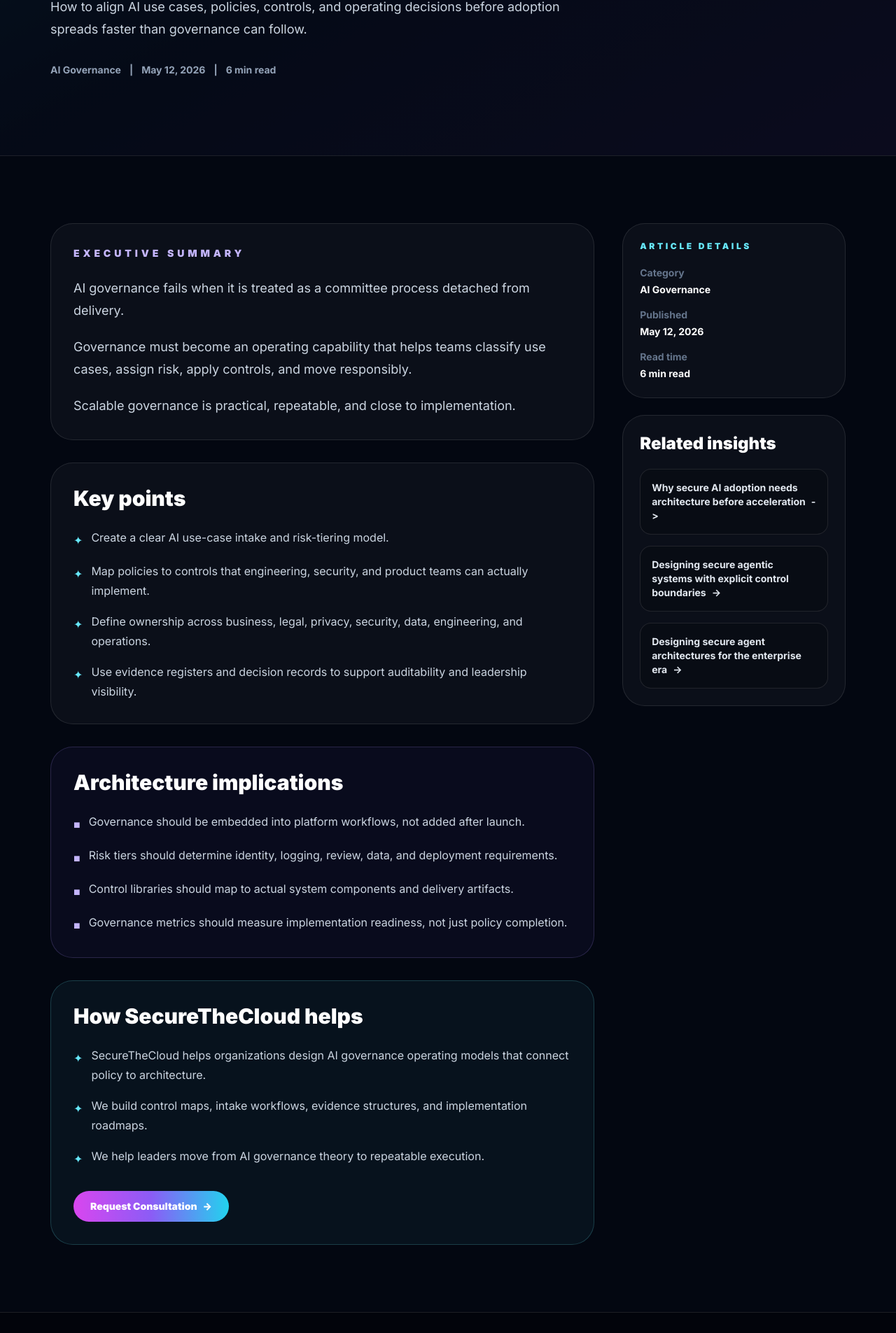
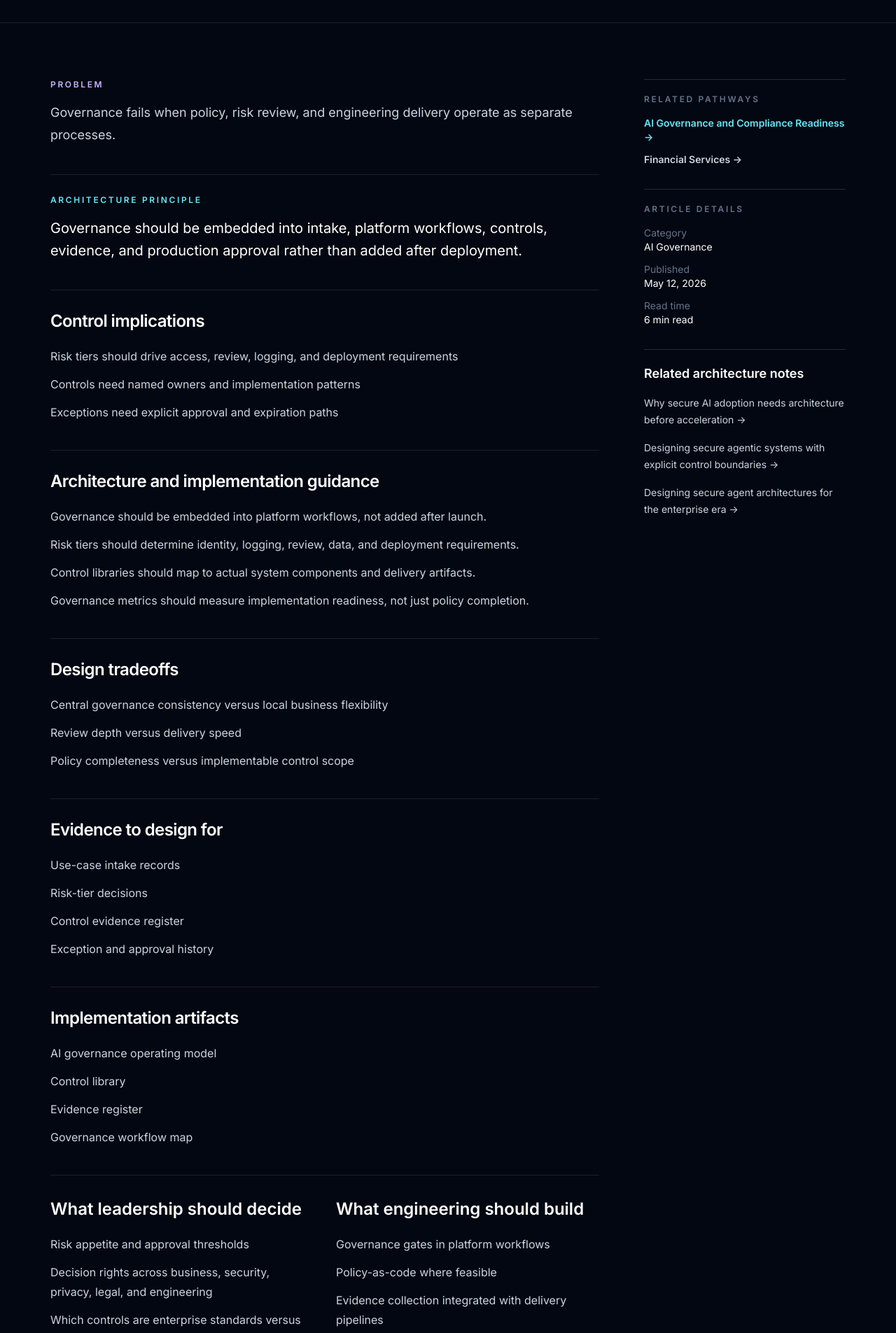
Before and after one commit to S3curethecloud/stc-marketing-site, a Next.js app: page /insights/building-ai-governance-that-scales-with-enterprise-ambition in a window 1280 px wide. Shown: the part 555-2460 px from the top of the page at 70% size. Built offline with nearby package versions, Linux system fonts and the light colour scheme.

Commit message:
Structure insight articles as architecture decision notes

```diff
--- a/app/insights/[slug]/page.tsx
+++ b/app/insights/[slug]/page.tsx
@@ -2,6 +2,7 @@ import Link from "next/link";
 import { notFound } from "next/navigation";
 import Container from "@/components/layout/Container";
 import { getInsightArticle, insightArticles } from "@/content/insights";
+import { getInsightAuthority } from "@/content/insight-authority";
 import { buildPageMetadata } from "@/lib/metadata";
 
 type InsightArticlePageProps = {
@@ -11,9 +12,7 @@ type InsightArticlePageProps = {
 };
 
 export function generateStaticParams() {
-  return insightArticles.map((article) => ({
-    slug: article.slug,
-  }));
+  return insightArticles.map((article) => ({ slug: article.slug }));
 }
 
 export async function generateMetadata({ params }: InsightArticlePageProps) {
@@ -23,7 +22,7 @@ export async function generateMetadata({ params }: InsightArticlePageProps) {
   if (!article) {
     return buildPageMetadata({
       title: "Insight",
-      description: "SecureTheCloud insight.",
+      description: "SecureTheCloud architecture insight.",
       path: "/insights",
     });
   }
@@ -35,158 +34,144 @@ export async function generateMetadata({ params }: InsightArticlePageProps) {
   });
 }
 
-export default async function InsightArticlePage({
-  params,
-}: InsightArticlePageProps) {
+function ListSection({ title, items }: { title: string; items: readonly string[] }) {
+  return (
+    <section className="border-t border-white/10 pt-7">
+      <h2 className="text-2xl font-semibold tracking-tight text-white">{title}</h2>
+      <ul className="mt-5 space-y-3 text-base leading-7 text-slate-300">
+        {items.map((item) => (
+          <li key={item}>{item}</li>
+        ))}
+      </ul>
+    </section>
+  );
+}
+
+export default async function InsightArticlePage({ params }: InsightArticlePageProps) {
   const { slug } = await params;
   const article = getInsightArticle(slug);
 
-  if (!article) {
-    notFound();
-  }
+  if (!article) notFound();
 
-  const relatedArticles = insightArticles
-    .filter((item) => item.slug !== article.slug)
-    .slice(0, 3);
+  const authority = getInsightAuthority(article.slug);
+  const relatedArticles = insightArticles.filter((item) => item.slug !== article.slug).slice(0, 3);
 
   return (
     <>
-      <section className="relative overflow-hidden border-b border-white/10 bg-[#030711]">
-        <div className={`absolute inset-0 bg-gradient-to-br ${article.gradient}`} />
-        <div className="absolute inset-0 bg-[#030711]/70" />
-
-        <Container className="relative py-20 md:py-28">
-          <Link
-            href="/insights"
-            className="inline-flex text-sm font-black text-cyan-300 hover:text-cyan-200"
-          >
-            &lt;- Back to insights
+      <section className="border-b border-white/10 bg-[#030711]">
+        <Container className="py-14 sm:py-16 lg:py-20">
+          <Link href="/insights" className="text-sm font-semibold text-cyan-300 hover:text-cyan-200">
+            &lt;- Technical authority
           </Link>
-
-          <p className="mt-10 text-sm font-black uppercase tracking-[0.45em] text-cyan-300">
-            {article.eyebrow}
+          <p className="mt-8 text-xs font-semibold uppercase tracking-[0.28em] text-cyan-300">
+            {authority?.taxonomy ?? article.eyebrow}
           </p>
-
-          <h1 className="mt-6 max-w-5xl text-5xl font-black tracking-tight text-white md:text-7xl">
+          <h1 className="mt-4 max-w-5xl text-4xl font-semibold tracking-tight text-white sm:text-5xl lg:text-[3.5rem] lg:leading-[1.05]">
             {article.title}
           </h1>
-
-          <p className="mt-6 max-w-3xl text-lg leading-8 text-slate-300">
+          <p className="mt-6 max-w-3xl text-base leading-7 text-slate-300 sm:text-lg sm:leading-8">
             {article.description}
           </p>
-
-          <div className="mt-8 flex flex-wrap gap-3 text-sm font-bold text-slate-400">
+          <div className="mt-6 flex flex-wrap gap-x-4 gap-y-2 text-sm text-slate-500">
             <span>{article.category}</span>
-            <span>|</span>
             <span>{article.date}</span>
-            <span>|</span>
             <span>{article.readTime}</span>
           </div>
         </Container>
       </section>
 
-      <section className="bg-[#030711] py-16 md:py-24">
-        <Container>
-          <div className="grid gap-10 lg:grid-cols-[0.78fr_0.32fr]">
-            <main className="grid gap-8">
-              <article className="rounded-[2rem] border border-white/10 bg-white/[0.035] p-6 md:p-8">
-                <p className="text-sm font-black uppercase tracking-[0.35em] text-violet-300">
-                  Executive summary
-                </p>
-                <div className="mt-6 grid gap-5 text-lg leading-8 text-slate-300">
-                  {article.summary.map((paragraph) => (
-                    <p key={paragraph}>{paragraph}</p>
-                  ))}
+      <section className="bg-[#030711]">
+        <Container className="grid gap-12 py-14 sm:py-16 lg:grid-cols-[minmax(0,1fr)_18rem] lg:gap-16 lg:py-20">
+          <main className="space-y-10">
+            <section>
+              <p className="text-xs font-semibold uppercase tracking-[0.22em] text-violet-300">Problem</p>
+              <div className="mt-4 space-y-4 text-lg leading-8 text-slate-300">
+                {authority ? <p>{authority.problem}</p> : article.summary.map((paragraph) => <p key={paragraph}>{paragraph}</p>)}
               </div>
-              </article>
+            </section>
 
-              <article className="rounded-[2rem] border border-white/10 bg-white/[0.035] p-6 md:p-8">
-                <h2 className="text-3xl font-black text-white">Key points</h2>
-                <ul className="mt-6 grid gap-4">
-                  {article.keyPoints.map((item) => (
-                    <li key={item} className="flex gap-3 text-base leading-7 text-slate-300">
-                      <span className="mt-1 text-cyan-300">✦</span>
-                      <span>{item}</span>
-                    </li>
-                  ))}
+            {authority ? (
+              <section className="border-t border-white/10 pt-7">
+                <p className="text-xs font-semibold uppercase tracking-[0.22em] text-cyan-300">Architecture principle</p>
+                <p className="mt-4 text-xl leading-8 text-white">{authority.architecturePrinciple}</p>
+              </section>
+            ) : null}
+
+            <ListSection title="Control implications" items={authority?.controlImplications ?? article.keyPoints} />
+            <ListSection title="Architecture and implementation guidance" items={article.architectureImplications} />
+
+            {authority ? (
+              <>
+                <ListSection title="Design tradeoffs" items={authority.tradeoffs} />
+                <ListSection title="Evidence to design for" items={authority.evidence} />
+                <ListSection title="Implementation artifacts" items={authority.implementationArtifacts} />
+
+                <section className="grid gap-8 border-t border-white/10 pt-8 md:grid-cols-2">
+                  <div>
+                    <h2 className="text-2xl font-semibold text-white">What leadership should decide</h2>
+                    <ul className="mt-5 space-y-3 text-base leading-7 text-slate-300">
+                      {authority.leadershipDecisions.map((item) => <li key={item}>{item}</li>)}
                     </ul>
-              </article>
+                  </div>
+                  <div>
+                    <h2 className="text-2xl font-semibold text-white">What engineering should build</h2>
+                    <ul className="mt-5 space-y-3 text-base leading-7 text-slate-300">
+                      {authority.engineeringBuild.map((item) => <li key={item}>{item}</li>)}
+                    </ul>
+                  </div>
+                </section>
+              </>
+            ) : null}
 
-              <article className="rounded-[2rem] border border-violet-400/20 bg-violet-500/5 p-6 md:p-8">
-                <h2 className="text-3xl font-black text-white">
-                  Architecture implications
-                </h2>
-                <ul className="mt-6 grid gap-4">
-                  {article.architectureImplications.map((item) => (
-                    <li key={item} className="flex gap-3 text-base leading-7 text-slate-300">
-                      <span className="mt-1 text-violet-300">■</span>
-                      <span>{item}</span>
-                    </li>
-                  ))}
+            <section className="border-t border-white/10 pt-8">
+              <h2 className="text-2xl font-semibold text-white">How SecureTheCloud engages</h2>
+              <ul className="mt-5 space-y-3 text-base leading-7 text-slate-300">
+                {article.howWeHelp.map((item) => <li key={item}>{item}</li>)}
               </ul>
-              </article>
-
-              <article className="rounded-[2rem] border border-cyan-300/20 bg-cyan-300/5 p-6 md:p-8">
-                <h2 className="text-3xl font-black text-white">
-                  How SecureTheCloud helps
-                </h2>
-                <ul className="mt-6 grid gap-4">
-                  {article.howWeHelp.map((item) => (
-                    <li key={item} className="flex gap-3 text-base leading-7 text-slate-300">
-                      <span className="mt-1 text-cyan-300">✦</span>
-                      <span>{item}</span>
-                    </li>
-                  ))}
-                </ul>
-
               <Link
                 href="/request-demo"
-                  className="mt-8 inline-flex rounded-full bg-gradient-to-r from-fuchsia-500 via-violet-500 to-cyan-400 px-6 py-3 text-sm font-black text-white"
+                className="mt-7 inline-flex min-h-11 items-center justify-center rounded-md bg-cyan-300 px-5 py-3 text-sm font-semibold text-[#021018] hover:bg-cyan-200"
               >
-                  Request Consultation
-                  <span className="ml-2" aria-hidden="true">-&gt;</span>
+                Request Architecture Consultation
               </Link>
-              </article>
+            </section>
           </main>
 
-            <aside className="space-y-6">
-              <div className="rounded-[2rem] border border-white/10 bg-white/[0.035] p-6">
-                <p className="text-xs font-black uppercase tracking-[0.3em] text-cyan-300">
-                  Article details
-                </p>
-                <div className="mt-5 grid gap-4 text-sm font-bold text-slate-300">
-                  <div>
-                    <p className="text-slate-500">Category</p>
-                    <p className="mt-1 text-white">{article.category}</p>
-                  </div>
-                  <div>
-                    <p className="text-slate-500">Published</p>
-                    <p className="mt-1 text-white">{article.date}</p>
-                  </div>
-                  <div>
-                    <p className="text-slate-500">Read time</p>
-                    <p className="mt-1 text-white">{article.readTime}</p>
+          <aside className="space-y-8 lg:sticky lg:top-28 lg:self-start">
+            {authority ? (
+              <div className="border-t border-white/15 pt-5">
+                <p className="text-xs font-semibold uppercase tracking-[0.22em] text-slate-500">Related pathways</p>
+                <div className="mt-4 space-y-3 text-sm font-semibold">
+                  <Link href={authority.serviceHref} className="block text-cyan-300 hover:text-cyan-200">
+                    {authority.serviceLabel} -&gt;
+                  </Link>
+                  <Link href={authority.industryHref} className="block text-slate-300 hover:text-white">
+                    {authority.industryLabel} -&gt;
+                  </Link>
                 </div>
               </div>
+            ) : null}
+
+            <div className="border-t border-white/15 pt-5">
+              <p className="text-xs font-semibold uppercase tracking-[0.22em] text-slate-500">Article details</p>
+              <dl className="mt-4 space-y-3 text-sm">
+                <div><dt className="text-slate-500">Category</dt><dd className="text-white">{article.category}</dd></div>
+                <div><dt className="text-slate-500">Published</dt><dd className="text-white">{article.date}</dd></div>
+                <div><dt className="text-slate-500">Read time</dt><dd className="text-white">{article.readTime}</dd></div>
+              </dl>
             </div>
 
-              <div className="rounded-[2rem] border border-white/10 bg-white/[0.035] p-6">
-                <h2 className="text-2xl font-black text-white">Related insights</h2>
-                <div className="mt-5 grid gap-4">
+            <div className="border-t border-white/15 pt-5">
+              <h2 className="text-lg font-semibold text-white">Related architecture notes</h2>
+              <div className="mt-4 space-y-4">
                 {relatedArticles.map((item) => (
-                    <Link
-                      key={item.slug}
-                      href={`/insights/${item.slug}`}
-                      className="rounded-2xl border border-white/10 bg-black/20 p-4 text-sm font-bold text-slate-200 hover:border-cyan-300/40 hover:text-cyan-200"
-                    >
-                      {item.title}
-                      <span className="ml-2" aria-hidden="true">-&gt;</span>
+                  <Link key={item.slug} href={`/insights/${item.slug}`} className="block text-sm leading-6 text-slate-300 hover:text-cyan-200">
+                    {item.title} -&gt;
                   </Link>
                 ))}
               </div>
             </div>
           </aside>
-          </div>
         </Container>
       </section>
     </>
```
Lines whose indentation alone changed are shown as unchanged.
